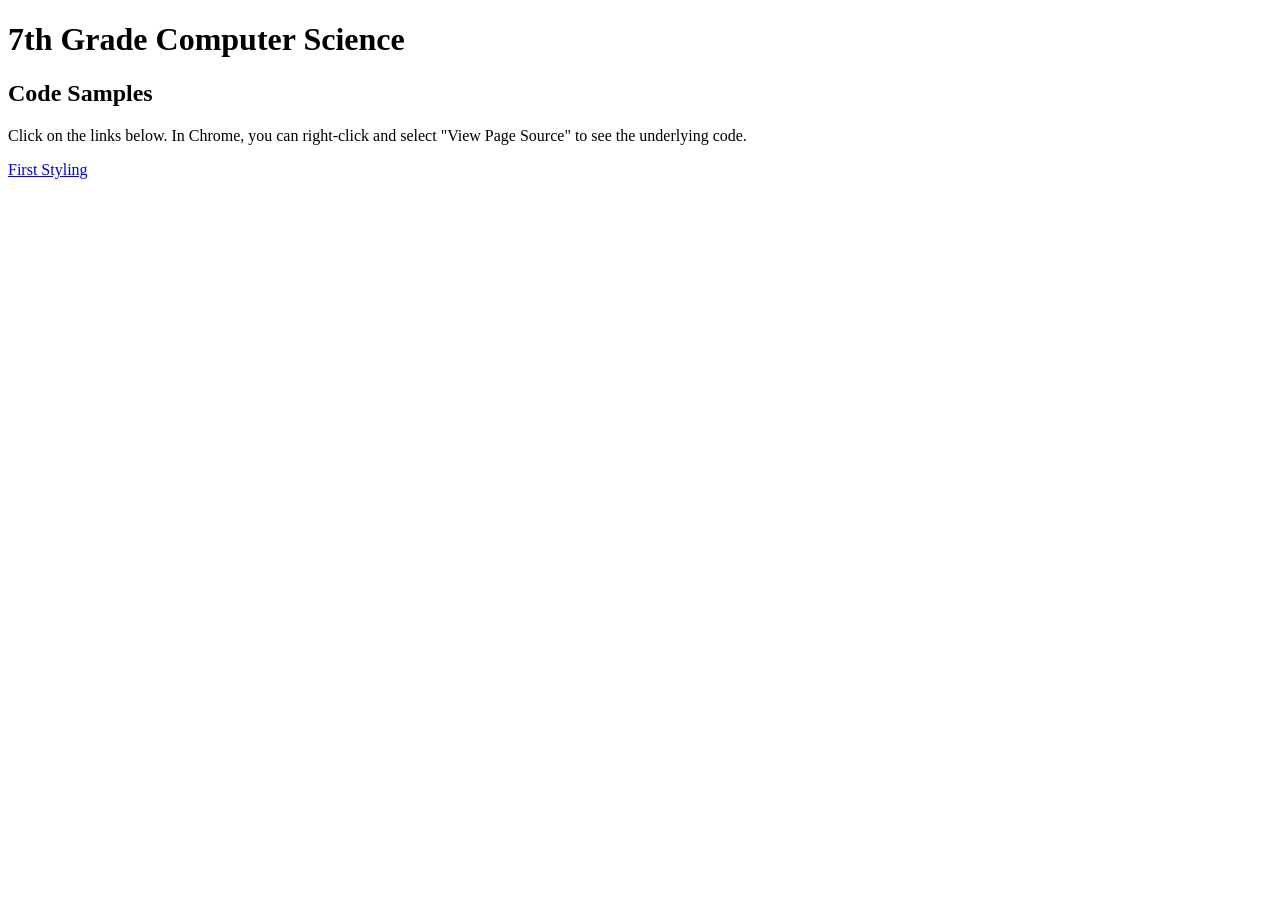
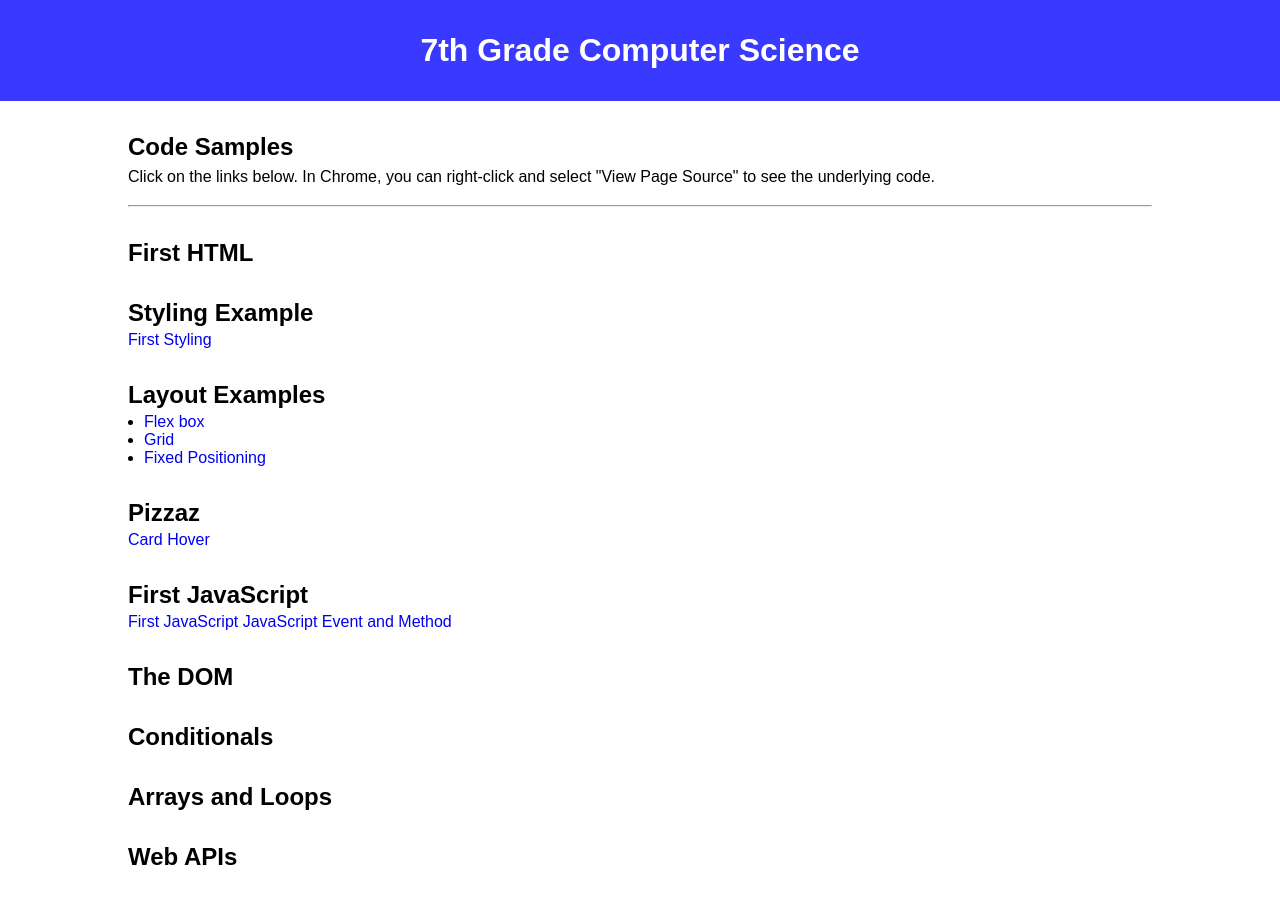
Before and after one commit to sam-linton/7th-Grade-Computer-Science, a plain HTML site: page index.html in a window 1280 px wide. Before the commit the page ends 800 px from the top, so only its background shows below. Drawn offline with Linux system fonts and the light colour scheme.

Commit message:
Add links to main page. Start styling.

```diff
--- a/index.html
+++ b/index.html
@@ -1,14 +1,80 @@
-<!DOCTYPE html>
 <html lang="en">
   <head>
-    <meta charset="UTF-8">
-    <meta name="viewport" content="width=device-width, initial-scale=1.0">
     <title>7th Grade CS</title>
+    <link rel="stylesheet" href="style.css" />
   </head>
   <body>
+    <div class="header">
       <h1>7th Grade Computer Science</h1>
+    </div>
+    <div class="content">
       <h2>Code Samples</h2>
-    <p>Click on the links below. In Chrome, you can right-click and select "View Page Source" to see the underlying code.</p>
-    <a href="./2. Styled Hello World/FirstStyling/index.html">First Styling</a>
+      <p>
+        Click on the links below. In Chrome, you can right-click and select
+        "View Page Source" to see the underlying code.
+      </p>
+
+      <hr>
+
+      <div class="section">
+        <h3>First HTML</h3>
+      </div>
+
+      <div class="section">
+        <h3>Styling Example</h3>
+        <a href="./2. Styled Hello World/FirstStyling/index.html"
+          >First Styling</a
+        >
+      </div>
+
+      <div class="section">
+        <h3>Layout Examples</h3>
+        <ul>
+            <li><a href="./3. Layout/FlexboxSample/index.html">Flex box</a></li>
+            <li>
+                <a href="./3. Layout/GalleryGrid/index.html">Grid</a>
+            </li>
+
+            <li>
+                <a href="./3. Lauout/Coordinates/index.html">Fixed Positioning</a>
+            </li>
+        </ul>
+
+
+
+      </div>
+
+      <div class="section">
+        <h3>Pizzaz</h3>
+        <a href="./4. Pizzazz/CardHover/index.html">Card Hover</a>
+      </div>
+
+      <div class="section">
+        <h3>First JavaScript</h3>
+        <a href="./5. First JavaScript/FirstJavascript/index.html"
+          >First JavaScript</a
+        >
+        <a href="./5. First JavaScript/FirstEventAndMethod/">
+          JavaScript Event and Method</a
+        >
+      </div>
+
+      <div class="section">
+        <h3>The DOM</h3>
+        <a href="./6. The DOM/AffirmiratorDialogBoxExample/index.html"></a>
+      </div>
+
+      <div class="section">
+        <h3>Conditionals</h3>
+      </div>
+
+      <div class="section">
+        <h3>Arrays and Loops</h3>
+      </div>
+
+      <div class="section">
+        <h3>Web APIs</h3>
+      </div>
+    </div>
   </body>
 </html>
--- /dev/null
+++ b/style.css
@@ -0,0 +1,55 @@
+* {
+    margin: 0;
+    padding: 0;
+    box-sizing: border-box;
+}
+
+body {
+    font-family: Arial;
+    /* background-color: rgb(255, 162, 255); */
+}
+
+.header {
+    text-align: center;
+    color: white;
+    background-color: rgb(57, 57, 255);
+    padding: 2rem 0rem;
+}
+
+.content {
+    /* background-color: salmon; */
+    margin: 2rem 10%;
+}
+
+.content h2 {
+    font-size: 1.5rem;
+    margin-bottom: 0.25rem;
+}
+
+.content p {
+    line-height: 1.5rem;
+    margin-bottom: 1rem
+}
+
+.section {
+    /* background-color: aqua; */
+}
+
+.section ul {
+    margin-left: 1rem;
+}
+
+.section h3 {
+    font-size: 1.5rem;
+    margin-top: 2rem;
+    margin-bottom: 0.25rem;
+}
+
+.section a {
+    text-decoration: none;
+    transition: 0.5s;
+}
+
+.section a:hover {
+    text-decoration: underline;
+}
```
Lines whose indentation alone changed are shown as unchanged.
